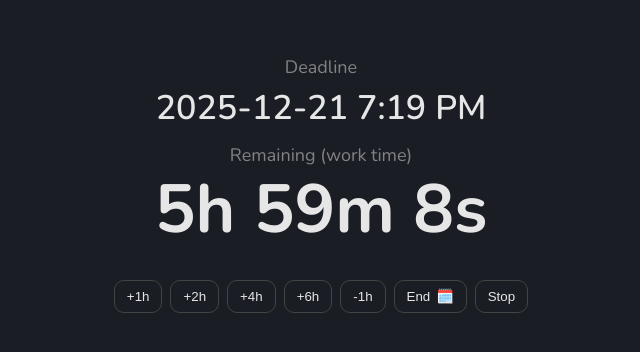
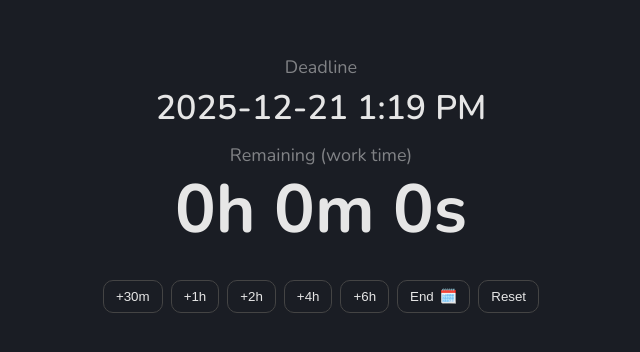
Before and after one commit to weiying-chen/work, a React (Vite) app: page / in a window 1280 px wide. Shown: the part 220-572 px from the top of the page, without its empty margins (319-959 px from the left). Built offline with nearby package versions, Linux system fonts and the light colour scheme.

Commit message:
Add work-time utilities and tests

```diff
--- a/package.json
+++ b/package.json
@@ -7,6 +7,7 @@
     "dev": "vite",
     "build": "tsc -b && vite build",
     "lint": "eslint .",
+    "test": "vitest",
     "preview": "vite preview"
   },
   "dependencies": {
@@ -23,6 +24,7 @@
     "eslint-plugin-react-hooks": "^7.0.1",
     "eslint-plugin-react-refresh": "^0.4.24",
     "globals": "^16.5.0",
+    "vitest": "^3.2.4",
     "typescript": "~5.9.3",
     "typescript-eslint": "^8.46.4",
     "vite": "^7.2.4"
--- a/src/App.tsx
+++ b/src/App.tsx
@@ -1,163 +1,25 @@
 import { useEffect, useMemo, useRef, useState } from 'react'
 
-import {
-  DEFAULT_HOLIDAYS,
-  DEFAULT_WORK_BLOCKS,
-  endOfLastWorkBlockBefore,
-  isInWorkTime,
-  nextResumeAt,
-  pauseReason,
-  workMsBetween,
-} from './utils/workTime'
-
+import { addWorkMinutes, isInWorkTime, nextWorkStart, workMsBetween } from './utils/workTime'
 import { fmtDateTime, fmtTime, msToParts, parseDatetimeLocalValue, toDatetimeLocalValue } from './utils/time'
-
-const LS_KEY = 'time-left:end-iso'
-const LS_STOPPED = '__stopped__'
-
-const STEP_MIN = 5
-const STEP_MS = STEP_MIN * 60000
-
-// Set true while developing/testing. Set false for real use.
-// If you want this to be dev-only, see note below.
-// const IGNORE_WORK_SCHEDULE = true
-const IGNORE_WORK_SCHEDULE = import.meta.env.DEV
 
 type PickerInput = HTMLInputElement & {
   showPicker?: () => void
 }
 
-function defaultEndFromNow(base: Date) {
-  const d = new Date(base)
-  d.setHours(d.getHours() + 6)
-  d.setSeconds(0, 0)
-  return d
-}
-
-function clampDateMin(d: Date, min: Date) {
-  return d.getTime() < min.getTime() ? new Date(min) : d
-}
-
-// Move the calendar deadline so that "work time between now and end" changes by deltaMin.
-// This means +1h always gives +1h of work time, even across breaks/overnight/weekends.
-function shiftEndByWorkMinutes(now: Date, prevEnd: Date | null, deltaMin: number) {
-  // If we were stopped, treat base end as now.
-  const baseEnd = prevEnd ? new Date(prevEnd) : new Date(now)
-
-  // Never let end be before now.
-  let cursor = clampDateMin(baseEnd, now)
-
-  // Current "countable end" and current work between now and that end.
-  const currentEffective = endOfLastWorkBlockBefore(cursor, DEFAULT_WORK_BLOCKS, DEFAULT_HOLIDAYS)
-  const currentWork = workMsBetween(now, currentEffective, DEFAULT_WORK_BLOCKS, DEFAULT_HOLIDAYS)
-
-  const want = Math.max(0, currentWork + deltaMin * 60000)
-
-  // Fast path: if want is 0, collapse end to now (so remaining becomes 0).
-  if (want === 0) return new Date(now)
-
-  // If we need more work time, walk forward until we have enough.
-  if (want > currentWork) {
-    // Ensure we start from a point that can actually accumulate future work time.
-    cursor = new Date(Math.max(cursor.getTime(), now.getTime()))
-
-    for (let i = 0; i < 5000; i++) {
-      const eff = endOfLastWorkBlockBefore(cursor, DEFAULT_WORK_BLOCKS, DEFAULT_HOLIDAYS)
-      const got = workMsBetween(now, eff, DEFAULT_WORK_BLOCKS, DEFAULT_HOLIDAYS)
-      if (got >= want) return cursor
-
-      // Jump strategy:
-      // - If cursor is in work time, jump STEP minutes.
-      // - Otherwise jump to next resume time.
-      if (isInWorkTime(cursor, DEFAULT_WORK_BLOCKS, DEFAULT_HOLIDAYS)) {
-        cursor = new Date(cursor.getTime() + STEP_MS)
-      } else {
-        const nr = nextResumeAt(cursor, DEFAULT_WORK_BLOCKS, DEFAULT_HOLIDAYS)
-        cursor = nr.getTime() === cursor.getTime() ? new Date(cursor.getTime() + 60 * 60000) : nr
-      }
-    }
-
-    return cursor
-  }
-
-  // If we need less work time, walk backward until we're <= want, then tighten forward.
-  if (want < currentWork) {
-    // Start from the current end, but not before now.
-    cursor = new Date(Math.max(cursor.getTime(), now.getTime()))
-
-    // Step backward until got <= want
-    for (let i = 0; i < 5000; i++) {
-      const eff = endOfLastWorkBlockBefore(cursor, DEFAULT_WORK_BLOCKS, DEFAULT_HOLIDAYS)
-      const got = workMsBetween(now, eff, DEFAULT_WORK_BLOCKS, DEFAULT_HOLIDAYS)
-      if (got <= want) break
-
-      // Step backward:
-      // - If inside work time, go back STEP minutes.
-      // - Otherwise, go to end of the last work block before cursor (minus 1ms to avoid looping).
-      if (isInWorkTime(cursor, DEFAULT_WORK_BLOCKS, DEFAULT_HOLIDAYS)) {
-        cursor = new Date(cursor.getTime() - STEP_MS)
-      } else {
-        const back = new Date(cursor.getTime() - 1)
-        const lastEnd = endOfLastWorkBlockBefore(back, DEFAULT_WORK_BLOCKS, DEFAULT_HOLIDAYS)
-        // If lastEnd doesn't move, fall back to -1h to guarantee progress.
-        cursor =
-          lastEnd.getTime() === cursor.getTime() ? new Date(cursor.getTime() - 60 * 60000) : new Date(lastEnd)
-      }
-
-      if (cursor.getTime() < now.getTime()) {
-        cursor = new Date(now)
-        break
-      }
-    }
-
-    // Tighten forward to the earliest cursor that still gives >= want.
-    // This avoids overshooting backward too much.
-    let tighten = new Date(cursor)
-    for (let i = 0; i < 200; i++) {
-      const eff = endOfLastWorkBlockBefore(tighten, DEFAULT_WORK_BLOCKS, DEFAULT_HOLIDAYS)
-      const got = workMsBetween(now, eff, DEFAULT_WORK_BLOCKS, DEFAULT_HOLIDAYS)
-      if (got >= want) {
-        // Move slightly earlier if possible
-        const earlier = new Date(tighten.getTime() - STEP_MS)
-        if (earlier.getTime() < now.getTime()) return tighten
-
-        const effEarlier = endOfLastWorkBlockBefore(earlier, DEFAULT_WORK_BLOCKS, DEFAULT_HOLIDAYS)
-        const gotEarlier = workMsBetween(now, effEarlier, DEFAULT_WORK_BLOCKS, DEFAULT_HOLIDAYS)
-
-        if (gotEarlier >= want) tighten = earlier
-        else return tighten
-      } else {
-        // Not enough, move forward a bit
-        tighten = new Date(tighten.getTime() + 1 * 60000)
-      }
-    }
-
-    return tighten
-  }
-
-  // want === currentWork, no change
-  return cursor
-}
+const LS_KEY = 'deadline:end-iso'
 
 export default function App() {
   const endRef = useRef<PickerInput | null>(null)
 
   const [now, setNow] = useState(() => new Date())
-
-  // Date | null so we can truly have "no deadline"
-  // IMPORTANT: persist stopped state across reloads using LS_STOPPED sentinel
-  const [end, setEnd] = useState<Date | null>(() => {
+  const [end, setEnd] = useState(() => {
     const saved = localStorage.getItem(LS_KEY)
-
-    if (saved === LS_STOPPED) return null
-
     if (saved) {
       const d = new Date(saved)
       if (!Number.isNaN(d.getTime())) return d
     }
-
-    // Default initial deadline (only when nothing saved)
-    return defaultEndFromNow(new Date())
+    return new Date()
   })
 
   useEffect(() => {
@@ -165,63 +27,16 @@ export default function App() {
     return () => clearInterval(id)
   }, [])
 
-  // Persist end OR persisted stopped state
   useEffect(() => {
-    if (end) localStorage.setItem(LS_KEY, end.toISOString())
-    else localStorage.setItem(LS_KEY, LS_STOPPED)
+    localStorage.setItem(LS_KEY, end.toISOString())
   }, [end])
 
-  const stopped = end == null
-
-  const effectiveEnd = useMemo(() => {
-    if (!end) return null
-    return endOfLastWorkBlockBefore(end, DEFAULT_WORK_BLOCKS, DEFAULT_HOLIDAYS)
-  }, [end])
-
-  const workMsLeft = useMemo(() => {
-    if (!end) return 0
-
-    if (IGNORE_WORK_SCHEDULE) {
-      return Math.max(0, end.getTime() - now.getTime())
-    }
-
-    if (!effectiveEnd) return 0
-    if (effectiveEnd.getTime() <= now.getTime()) return 0
-    return workMsBetween(now, effectiveEnd, DEFAULT_WORK_BLOCKS, DEFAULT_HOLIDAYS)
-  }, [now, end, effectiveEnd])
-
-  const isOverdue = !stopped && now.getTime() > end!.getTime()
+  const workMsLeft = useMemo(() => workMsBetween(now, end), [now, end])
   const parts = useMemo(() => msToParts(workMsLeft), [workMsLeft])
-
-  const paused = useMemo(() => {
-    if (IGNORE_WORK_SCHEDULE) return false
-    if (stopped) return false
-    return !isInWorkTime(now, DEFAULT_WORK_BLOCKS, DEFAULT_HOLIDAYS)
-  }, [now, stopped])
-
-  const reason = useMemo(() => {
-    if (IGNORE_WORK_SCHEDULE) return null
-    if (stopped) return null
-    return pauseReason(now, DEFAULT_WORK_BLOCKS, DEFAULT_HOLIDAYS)
-  }, [now, stopped])
-
-  const resumesAt = useMemo(() => {
-    if (IGNORE_WORK_SCHEDULE) return now
-    if (stopped) return now
-    return nextResumeAt(now, DEFAULT_WORK_BLOCKS, DEFAULT_HOLIDAYS)
-  }, [now, stopped])
+  const workStartAt = useMemo(() => (isInWorkTime(now) ? now : nextWorkStart(now)), [now])
 
   const addMinutes = (m: number) => {
-    setEnd((prev) => {
-      // If we are ignoring schedule (dev), keep the old simple behavior.
-      if (IGNORE_WORK_SCHEDULE) {
-        const base = prev ?? new Date()
-        return new Date(base.getTime() + m * 60000)
-      }
-
-      // Real behavior: add/subtract WORK minutes from "remaining work time".
-      return shiftEndByWorkMinutes(now, prev, m)
-    })
+    setEnd((prev) => addWorkMinutes(prev, m))
   }
 
   const addHours = (h: number) => addMinutes(h * 60)
@@ -234,68 +49,41 @@ export default function App() {
   const openPicker = () => {
     const el = endRef.current
     if (!el) return
-
-    if (stopped) {
-      const d = defaultEndFromNow(now)
-      setEnd(d)
-
-      requestAnimationFrame(() => {
-        el.focus()
-        el.showPicker?.()
-      })
-      return
-    }
-
     el.focus()
     el.showPicker?.()
   }
 
-  // Stop means: no deadline + stays stopped after reload
-  const stop = () => {
-    setEnd(null)
+  const reset = () => {
+    setEnd(new Date())
   }
-
-  const pauseText = useMemo(() => {
-    if (!paused) return null
-
-    const at = fmtDateTime(resumesAt)
-    if (reason === 'break') return `Paused—break time. Resumes at ${fmtTime(resumesAt)}.`
-    if (reason === 'before') return `Paused—outside working hours. Resumes at ${fmtTime(resumesAt)}.`
-    if (reason === 'after') return `Paused—outside working hours. Resumes at ${at}.`
-    if (reason === 'weekend') return `Paused—weekend. Resumes at ${at}.`
-    if (reason === 'holiday') return `Paused—holiday. Resumes at ${at}.`
-    return `Paused. Resumes at ${at}.`
-  }, [paused, reason, resumesAt])
 
   return (
     <div className="app">
       <div className="main">
         <div className="label">Deadline</div>
-        <div className="end">{end ? fmtDateTime(end) : 'None'}</div>
+        <div className="end">{fmtDateTime(end)}</div>
 
         <div className="label">Remaining (work time)</div>
         <div className="remaining">
           {parts.days > 0 && `${parts.days}d `}
           {parts.hours}h {parts.minutes}m {parts.seconds}s
         </div>
-
-        {paused && <div className="overdue">{pauseText}</div>}
-        {isOverdue && <div className="overdue">Overdue (calendar time)</div>}
+        {!isInWorkTime(now) && <div className="overdue">Counting from {fmtTime(workStartAt)}.</div>}
       </div>
 
       <div className="controls">
+        <button onClick={() => addMinutes(30)}>+30m</button>
         <button onClick={() => addHours(1)}>+1h</button>
         <button onClick={() => addHours(2)}>+2h</button>
         <button onClick={() => addHours(4)}>+4h</button>
         <button onClick={() => addHours(6)}>+6h</button>
-        <button onClick={() => addHours(-1)}>-1h</button>
 
         <span className="endPickerWrap">
           <input
             ref={endRef}
             className="endInputGhost"
             type="datetime-local"
-            value={end ? toDatetimeLocalValue(end) : ''}
+            value={toDatetimeLocalValue(end)}
             onChange={(e) => onSetEnd(e.target.value)}
             aria-label="End time"
           />
@@ -305,8 +93,8 @@ export default function App() {
           </button>
         </span>
 
-        <button onClick={stop} className="resetButton" aria-label="Stop and clear deadline">
-          Stop
+        <button onClick={reset} className="resetButton" aria-label="Reset deadline to now">
+          Reset
         </button>
       </div>
     </div>
--- a/src/utils/workTime.ts
+++ b/src/utils/workTime.ts
@@ -1,37 +1,13 @@
-// All "what counts as work time" rules live here.
-// Pure logic: no React, no localStorage.
+// Work-time rules: 8:00–12:00, 13:00–17:00 (local time).
+// Pure logic: no React, no storage.
 
 export type TimeHM = { h: number; m: number }
 export type WorkBlock = { start: TimeHM; end: TimeHM }
 
-export type PauseReason = 'break' | 'before' | 'after' | 'weekend' | 'holiday'
-
-export const DEFAULT_WORK_BLOCKS: WorkBlock[] = [
-  { start: { h: 8, m: 30 }, end: { h: 12, m: 0 } },
-  { start: { h: 13, m: 0 }, end: { h: 17, m: 30 } },
+export const WORK_BLOCKS: WorkBlock[] = [
+  { start: { h: 8, m: 0 }, end: { h: 12, m: 0 } },
+  { start: { h: 13, m: 0 }, end: { h: 17, m: 0 } },
 ]
-
-// Date-only strings in local time: 'YYYY-MM-DD'
-export const DEFAULT_HOLIDAYS: string[] = [
-  // '2026-01-01',
-]
-
-export function pad2(n: number) {
-  return String(n).padStart(2, '0')
-}
-
-export function ymdLocal(d: Date) {
-  return `${d.getFullYear()}-${pad2(d.getMonth() + 1)}-${pad2(d.getDate())}`
-}
-
-export function isWeekend(d: Date) {
-  const day = d.getDay() // 0 Sun .. 6 Sat
-  return day === 0 || day === 6
-}
-
-export function isHoliday(d: Date, holidays: string[] = DEFAULT_HOLIDAYS) {
-  return holidays.includes(ymdLocal(d))
-}
 
 export function atLocalTime(baseDay: Date, t: TimeHM) {
   const d = new Date(baseDay)
@@ -39,19 +15,7 @@ export function atLocalTime(baseDay: Date, t: TimeHM) {
   return d
 }
 
-export function clampOverlapMs(aStart: Date, aEnd: Date, bStart: Date, bEnd: Date) {
-  const start = Math.max(aStart.getTime(), bStart.getTime())
-  const end = Math.min(aEnd.getTime(), bEnd.getTime())
-  return Math.max(0, end - start)
-}
-
-export function isInWorkTime(
-  now: Date,
-  blocks: WorkBlock[] = DEFAULT_WORK_BLOCKS,
-  holidays: string[] = DEFAULT_HOLIDAYS
-) {
-  if (isWeekend(now) || isHoliday(now, holidays)) return false
-
+export function isInWorkTime(now: Date, blocks: WorkBlock[] = WORK_BLOCKS) {
   const dayStart = new Date(now)
   dayStart.setHours(0, 0, 0, 0)
 
@@ -66,12 +30,7 @@ export function isInWorkTime(
   return false
 }
 
-export function workMsBetween(
-  start: Date,
-  end: Date,
-  blocks: WorkBlock[] = DEFAULT_WORK_BLOCKS,
-  holidays: string[] = DEFAULT_HOLIDAYS
-) {
+export function workMsBetween(start: Date, end: Date, blocks: WorkBlock[] = WORK_BLOCKS) {
   if (end.getTime() <= start.getTime()) return 0
 
   let total = 0
@@ -83,97 +42,66 @@ export function workMsBetween(
   endDay.setHours(0, 0, 0, 0)
 
   for (let day = new Date(cursorDay); day.getTime() <= endDay.getTime(); day.setDate(day.getDate() + 1)) {
-    if (isWeekend(day) || isHoliday(day, holidays)) continue
-
     for (const block of blocks) {
       const bs = atLocalTime(day, block.start)
       const be = atLocalTime(day, block.end)
-      total += clampOverlapMs(start, end, bs, be)
+      const startMs = Math.max(start.getTime(), bs.getTime())
+      const endMs = Math.min(end.getTime(), be.getTime())
+      total += Math.max(0, endMs - startMs)
     }
   }
 
   return total
 }
 
-export function endOfLastWorkBlockBefore(
-  deadline: Date,
-  blocks: WorkBlock[] = DEFAULT_WORK_BLOCKS,
-  holidays: string[] = DEFAULT_HOLIDAYS
-) {
-  // If deadline is in non-work time (or on weekend/holiday), treat the "countable end"
-  // as the end of the last work block strictly before it.
-  // If deadline is inside a work block, return deadline itself.
-  const d = new Date(deadline)
+export function nextWorkStart(now: Date, blocks: WorkBlock[] = WORK_BLOCKS) {
+  if (isInWorkTime(now, blocks)) return now
 
-  if (isInWorkTime(d, blocks, holidays)) return d
+  const dayStart = new Date(now)
+  dayStart.setHours(0, 0, 0, 0)
 
-  const limit = 370 // safety limit ~1 year
-  for (let i = 0; i < limit; i++) {
-    const day = new Date(d)
-    day.setHours(0, 0, 0, 0)
+  for (const block of blocks) {
+    const bs = atLocalTime(dayStart, block.start)
+    if (bs.getTime() > now.getTime()) return bs
+  }
 
-    if (!isWeekend(day) && !isHoliday(day, holidays)) {
-      for (let j = blocks.length - 1; j >= 0; j--) {
-        const be = atLocalTime(day, blocks[j].end)
-        const bs = atLocalTime(day, blocks[j].start)
-        if (be.getTime() <= d.getTime() && be.getTime() > bs.getTime()) {
-          return be
-        }
+  const nextDay = new Date(dayStart)
+  nextDay.setDate(nextDay.getDate() + 1)
+  return atLocalTime(nextDay, blocks[0].start)
+}
+
+export function addWorkMinutes(start: Date, minutes: number, blocks: WorkBlock[] = WORK_BLOCKS) {
+  if (minutes <= 0) return new Date(start)
+
+  let remainingMs = minutes * 60000
+  let cursor = new Date(start)
+
+  for (let safety = 0; safety < 366 * 3; safety++) {
+    const dayStart = new Date(cursor)
+    dayStart.setHours(0, 0, 0, 0)
+
+    for (const block of blocks) {
+      const bs = atLocalTime(dayStart, block.start)
+      const be = atLocalTime(dayStart, block.end)
+
+      if (cursor.getTime() > be.getTime()) continue
+
+      const segmentStart = new Date(Math.max(cursor.getTime(), bs.getTime()))
+      if (segmentStart.getTime() >= be.getTime()) continue
+
+      const available = be.getTime() - segmentStart.getTime()
+      if (remainingMs <= available) {
+        return new Date(segmentStart.getTime() + remainingMs)
       }
+
+      remainingMs -= available
+      cursor = new Date(be)
     }
 
-    // Move to previous day 23:59:59.999
-    d.setDate(d.getDate() - 1)
-    d.setHours(23, 59, 59, 999)
+    cursor = new Date(dayStart)
+    cursor.setDate(cursor.getDate() + 1)
+    cursor.setHours(0, 0, 0, 0)
   }
 
-  return deadline
+  return cursor
 }
-
-export function nextResumeAt(
-  now: Date,
-  blocks: WorkBlock[] = DEFAULT_WORK_BLOCKS,
-  holidays: string[] = DEFAULT_HOLIDAYS
-) {
-  if (isInWorkTime(now, blocks, holidays)) return now
-
-  const today = new Date(now)
-  today.setHours(0, 0, 0, 0)
-
-  if (!isWeekend(today) && !isHoliday(today, holidays)) {
-    for (const block of blocks) {
-      const bs = atLocalTime(today, block.start)
-      if (bs.getTime() > now.getTime()) return bs
-    }
-  }
-
-  const limit = 370
-  const day = new Date(today)
-  for (let i = 0; i < limit; i++) {
-    day.setDate(day.getDate() + 1)
-    if (isWeekend(day) || isHoliday(day, holidays)) continue
-    return atLocalTime(day, blocks[0].start)
-  }
-
-  return now
-}
-
-export function pauseReason(
-  now: Date,
-  blocks: WorkBlock[] = DEFAULT_WORK_BLOCKS,
-  holidays: string[] = DEFAULT_HOLIDAYS
-): PauseReason | null {
-  if (isInWorkTime(now, blocks, holidays)) return null
-  if (isHoliday(now, holidays)) return 'holiday'
-  if (isWeekend(now)) return 'weekend'
-
-  const day = new Date(now)
-  day.setHours(0, 0, 0, 0)
-
-  const firstStart = atLocalTime(day, blocks[0].start)
-  const lastEnd = atLocalTime(day, blocks[blocks.length - 1].end)
-
-  if (now.getTime() < firstStart.getTime()) return 'before'
-  if (now.getTime() >= lastEnd.getTime()) return 'after'
-  return 'break'
-}
```
Also changed, not shown: 2 other files (tests, documents, lock files or other folders).
